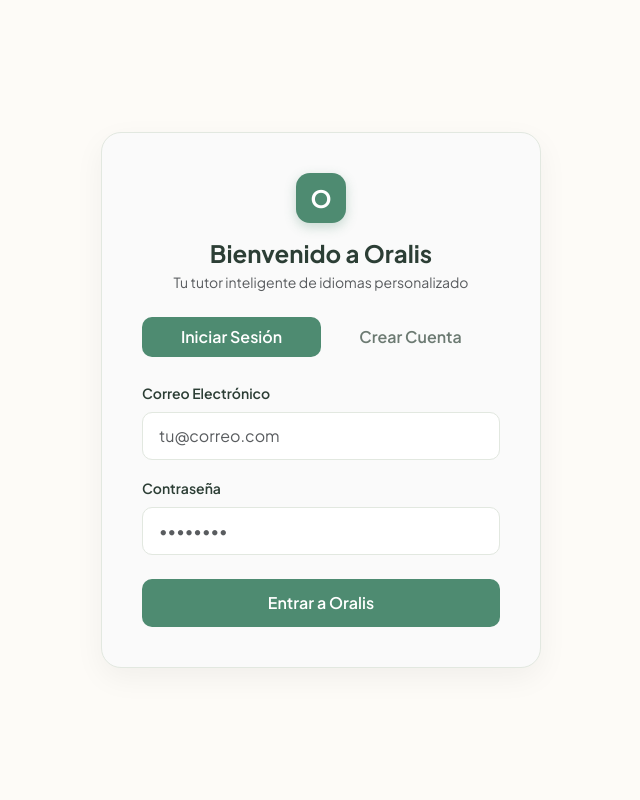
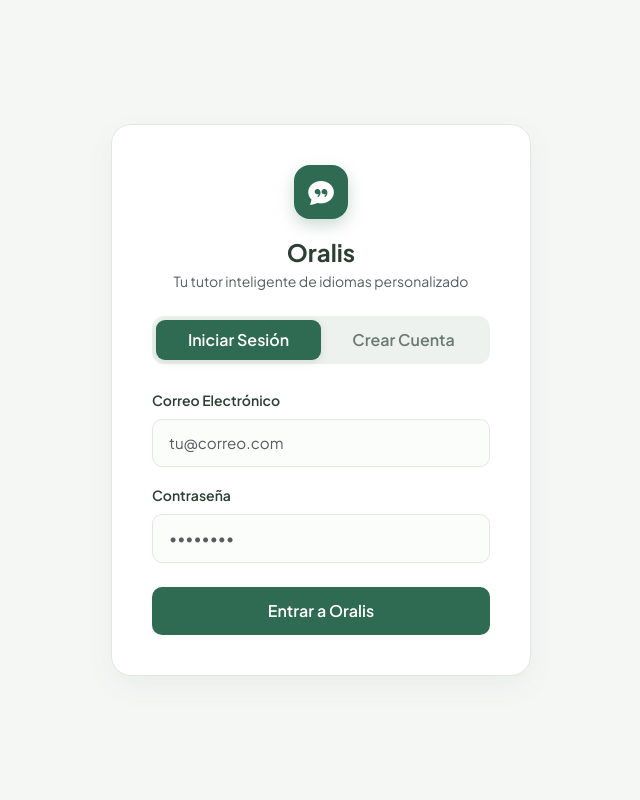
Before and after one commit to pathercab-cmyk/Oralis, a Flask app: page /login in a window 1280 px wide. Shown: the whole page, without its empty margins (319-959 px from the left). Run offline with Flask 3, Linux system fonts and the light colour scheme; some libraries are stand-ins or nearby versions.

Commit message:
Update login.html

```diff
--- a/templates/login.html
+++ b/templates/login.html
@@ -9,17 +9,17 @@
     <link rel="stylesheet" href="https://cdn.jsdelivr.net/npm/bootstrap-icons@1.11.0/font/bootstrap-icons.css">
     <style>
         :root {
-            --bg-cream: #FDFBF7;
-            --card-offwhite: #FAFAFA;
-            --input-bg: #FFFFFF;
-            --accent-green: #4E8B71;
-            --accent-green-hover: #3D6F59;
+            --bg-main: #F5F7F5;
+            --card-bg: #FFFFFF;
+            --accent-green: #2E6B52;
+            --accent-green-hover: #23533F;
+            --accent-coral: #E07A5F;
             --text-dark: #2C3E35;
             --border-color: #E2E8E0;
         }
 
         body {
-            background-color: var(--bg-cream);
+            background-color: var(--bg-main);
             color: var(--text-dark);
             font-family: 'Plus Jakarta Sans', sans-serif;
             min-height: 100vh;
@@ -30,51 +30,61 @@
         }
 
         .auth-card {
-            background-color: var(--card-offwhite);
+            background-color: var(--card-bg);
             border: 1px solid var(--border-color);
             border-radius: 20px;
             padding: 2.5rem;
             width: 100%;
-            max-width: 440px;
-            box-shadow: 0 10px 30px rgba(0, 0, 0, 0.05);
+            max-width: 420px;
+            box-shadow: 0 10px 30px rgba(46, 107, 82, 0.06);
         }
 
         .brand-icon {
-            width: 50px;
-            height: 50px;
+            width: 54px;
+            height: 54px;
             background-color: var(--accent-green);
             color: #FFFFFF;
-            border-radius: 14px;
+            border-radius: 16px;
             display: flex;
             align-items: center;
             justify-content: center;
-            font-size: 1.5rem;
+            font-size: 1.6rem;
             font-weight: 700;
-            margin: 0 auto 1rem auto;
-            box-shadow: 0 4px 12px rgba(78, 139, 113, 0.3);
+            margin: 0 auto 1.2rem auto;
+            box-shadow: 0 6px 16px rgba(46, 107, 82, 0.25);
+        }
+
+        .nav-pills {
+            background-color: #EEF2EE;
+            padding: 4px;
+            border-radius: 12px;
         }
 
         .nav-pills .nav-link {
             color: #6C7A72;
             font-weight: 600;
-            border-radius: 10px;
+            border-radius: 9px;
+            padding: 0.5rem 1rem;
+            transition: all 0.2s ease;
         }
 
         .nav-pills .nav-link.active {
             background-color: var(--accent-green);
             color: #FFFFFF;
+            box-shadow: 0 2px 8px rgba(0,0,0,0.1);
         }
 
-        .form-control, .form-select {
-            background-color: var(--input-bg);
+        .form-control {
+            background-color: #FBFDFB;
             border: 1px solid var(--border-color);
             border-radius: 10px;
-            padding: 0.7rem 1rem;
+            padding: 0.75rem 1rem;
+            font-size: 0.95rem;
         }
 
-        .form-control:focus, .form-select:focus {
+        .form-control:focus {
             border-color: var(--accent-green);
-            box-shadow: 0 0 0 3px rgba(78, 139, 113, 0.15);
+            box-shadow: 0 0 0 3px rgba(46, 107, 82, 0.15);
         }
 
         .btn-green {
@@ -97,11 +123,11 @@
 <body>
 
 <div class="auth-card">
-    <div class="brand-icon">O</div>
-    <h4 class="fw-bold text-center mb-1">Bienvenido a Oralis</h4>
+    <div class="brand-icon"><i class="bi bi-chat-quote-fill"></i></div>
+    <h4 class="fw-bold text-center mb-1">Oralis</h4>
     <p class="text-muted small text-center mb-4">Tu tutor inteligente de idiomas personalizado</p>
 
-    <!-- Selector entre Login y Registro -->
+    <!-- Pestañas de Login / Registro -->
     <ul class="nav nav-pills nav-justified mb-4" id="authTabs">
         <li class="nav-item">
             <button class="nav-link active" id="tab-login" data-bs-toggle="pill" data-bs-target="#pane-login">Iniciar Sesión</button>
@@ -181,18 +196,17 @@
         }
     });
 
-    // Enviar Registro
+    // Registrar Usuario
     document.getElementById('formRegister').addEventListener('submit', async (e) => {
         e.preventDefault();
         const username = document.getElementById('regUser').value;
         const email = document.getElementById('regEmail').value;
         const password = document.getElementById('regPassword').value;
-        const nivel_cefr = document.getElementById('regNivel').value;
 
         const res = await fetch('/register', {
             method: 'POST',
             headers: { 'Content-Type': 'application/json' },
-            body: JSON.stringify({ username, email, password, nivel_cefr })
+            body: JSON.stringify({ username, email, password })
         });
 
         const data = await res.json();
```
Also changed, not shown: other parts of templates/login.html (+21 -16 lines).
